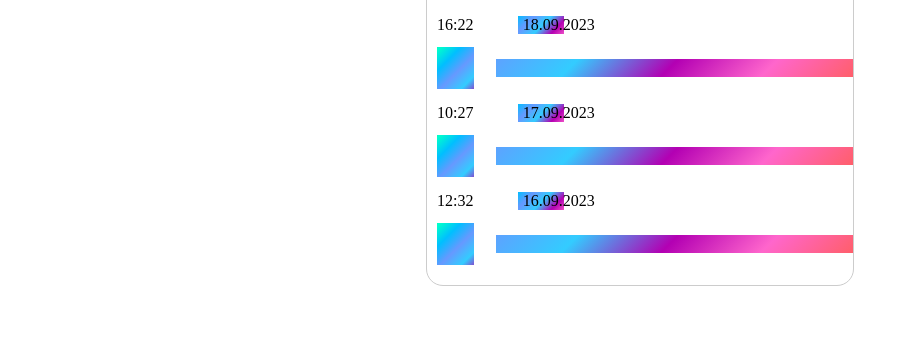
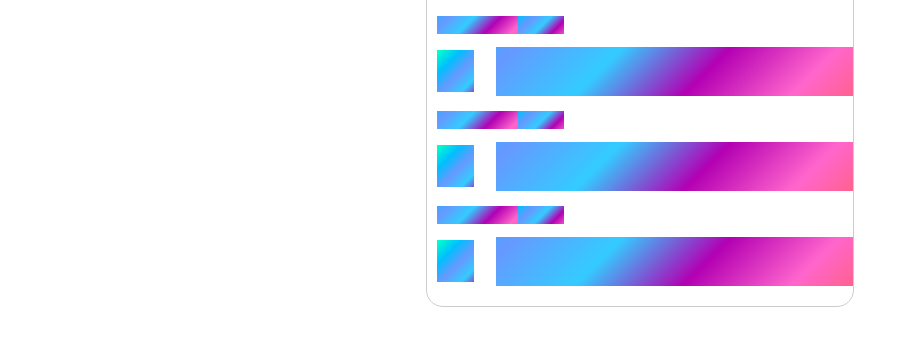
Before and after one commit to Tryd0g0lik/workers-ne, a website built with webpack: page src/app/frontend/src/index.html in a window 1280 px wide. Shown: the part 134-480 px from the top of the page, without its empty margins (0-909 px from the left). Built offline with nearby package versions, Linux system fonts and the light colour scheme; no server answers.

Commit message:
[main]: style-serve-error.scss has beed corrected

```diff
--- a/src/app/frontend/src/styles/style-serve-error.scss
+++ b/src/app/frontend/src/styles/style-serve-error.scss
@@ -11,6 +11,7 @@
 	div:last-of-type{
 		max-width: 370px;
 		width: 100%;
+		min-height:49px;
 		margin-left: 22px;
 
 		p{
@@ -24,10 +25,11 @@
 
 }
 
-
+.data-news .news-datetime,
 .data-news .news-date,
 .new-content .news-content-preview,
 .new-content div:last-of-type {
+		font-size:0;
 
 
 		background: linear-gradient(-45deg, #ff9966, #ff5e62, #ff66cc, #b300b3, #33ccff, #6699ff, #00bfff, #00ffcc, #00ff99, #33cc33, #99ff33, #ffff66, #ffcc00, #ff9933, #ff6666, #ff5e62);
--- a/src/app/frontend/src/styles/style.scss
+++ b/src/app/frontend/src/styles/style.scss
@@ -80,6 +80,7 @@ main {
 
 	align-items: center;
 
+
 	justify-content: space-between;
 	padding-top: 13px;
 
@@ -97,6 +98,8 @@ main {
 
 
 .data-news{
+width: 128px;
+min-height: 18px;
 	.news-datetime{
 		width: 80.63px;
 
--- a/src/app/frontend/src/ts/modules/websockets/index.ts
+++ b/src/app/frontend/src/ts/modules/websockets/index.ts
@@ -67,7 +67,7 @@ export class WSocket {
 				document.querySelector('link[href="style-serve-error.css"]')?.remove()
 
 				this.onOpen()
-			}, 15000);
+			}, 30000);
 		}
 		else if (this.readyState > 1) {
 			data = this.handlers.data[0];
```
